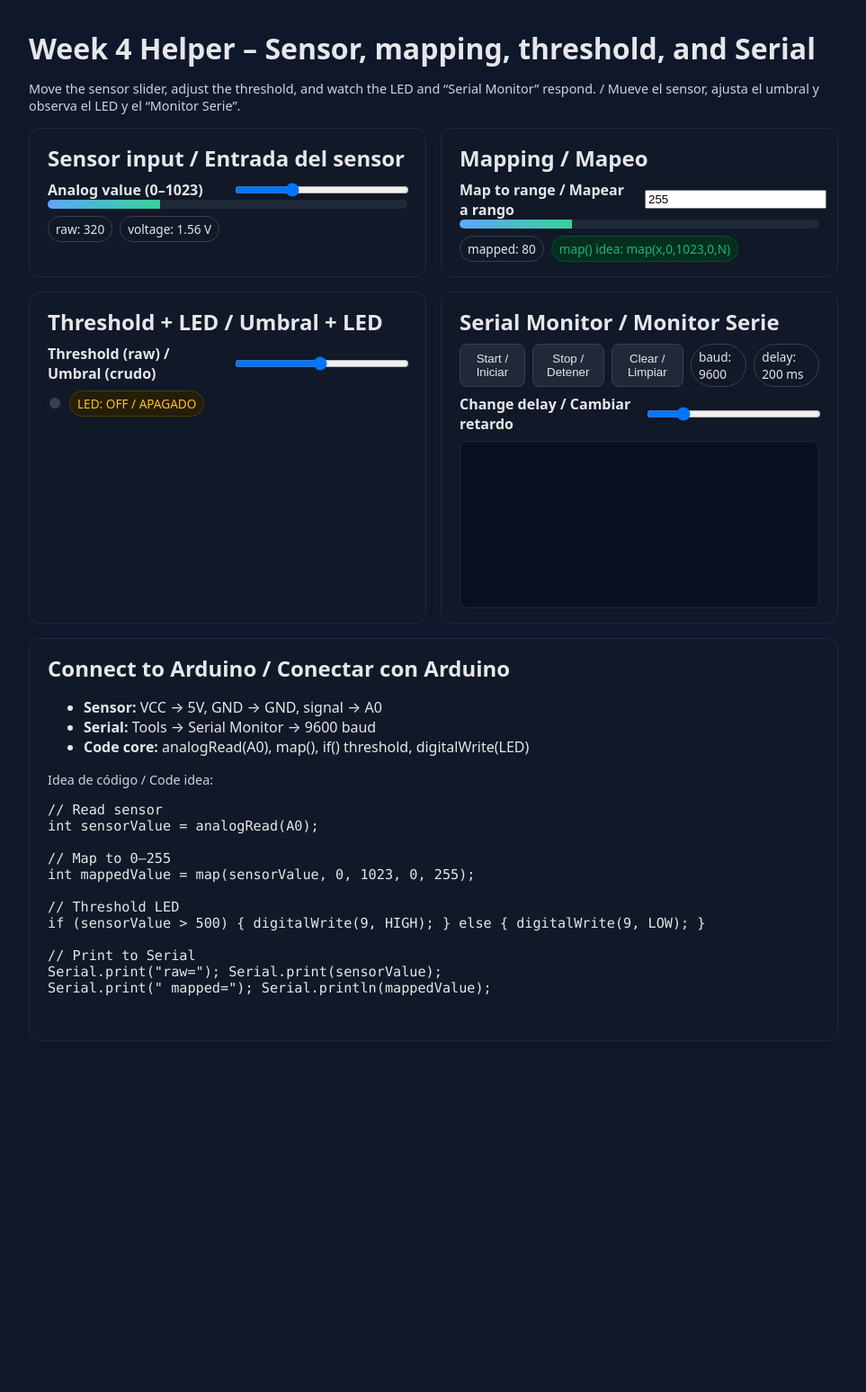
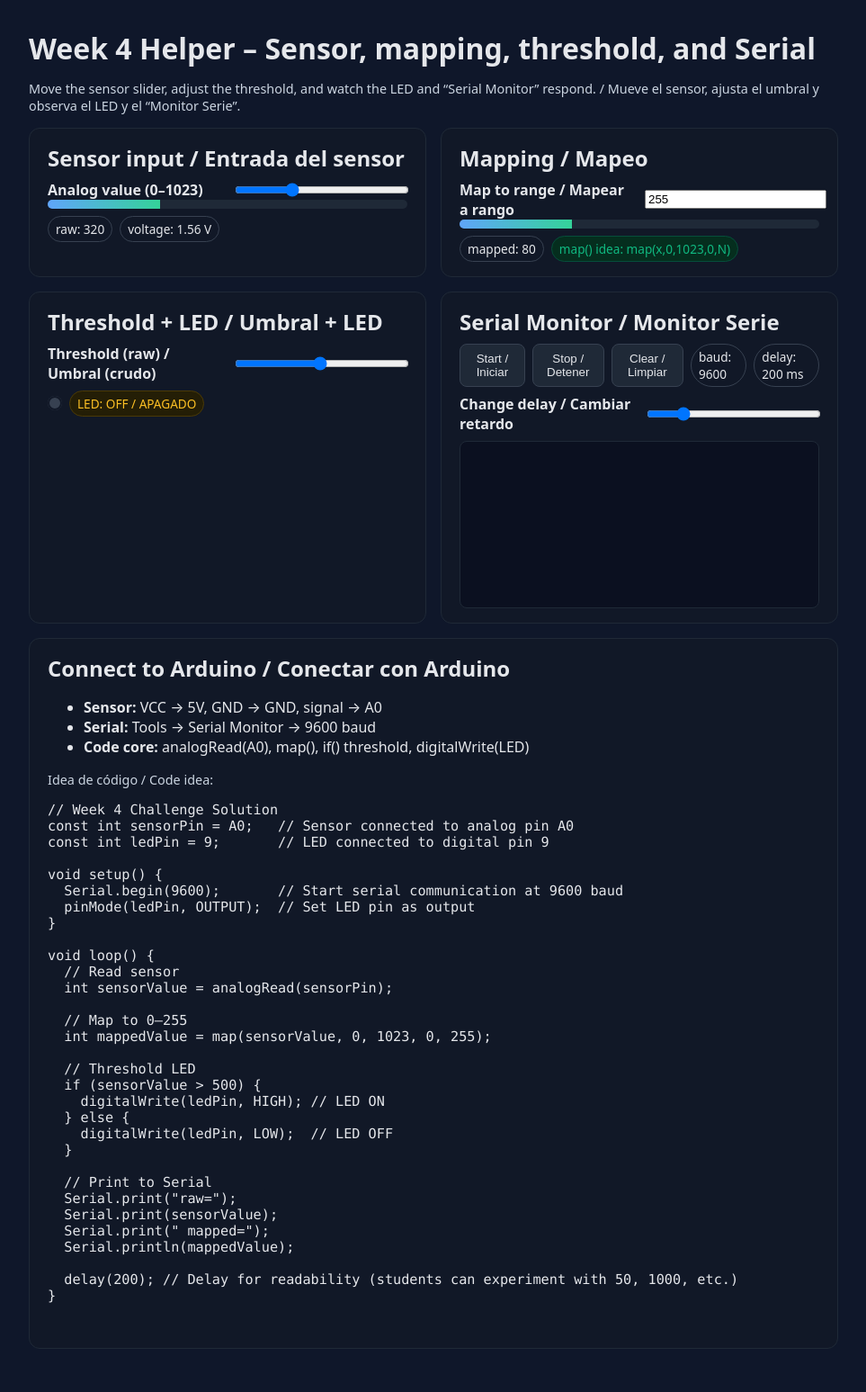
Before and after one commit to ImMrHh/arduino.journey, a Jekyll site: the page worksheets/week4-helper.html, which Jekyll copies as it is, in a window 1280 px wide. Shown: the whole page at 90% size, without its empty margins (158-1121 px from the left). Built offline with Jekyll 4.4.1, drawn with Linux system fonts in a browser that asks for light colours; before the commit the page ends 1205 px from its top, so only the background shows below that.

Commit message:
Update week4-helper.html

```diff
--- a/worksheets/week4-helper.html
+++ b/worksheets/week4-helper.html
@@ -101,18 +101,37 @@
     </ul>
     <p class="tip">Idea de código / Code idea:</p>
     <pre class="mono">
-// Read sensor
-int sensorValue = analogRead(A0);
+// Week 4 Challenge Solution
+const int sensorPin = A0;   // Sensor connected to analog pin A0
+const int ledPin = 9;       // LED connected to digital pin 9
 
-// Map to 0–255
-int mappedValue = map(sensorValue, 0, 1023, 0, 255);
+void setup() {
+  Serial.begin(9600);       // Start serial communication at 9600 baud
+  pinMode(ledPin, OUTPUT);  // Set LED pin as output
+}
 
-// Threshold LED
-if (sensorValue > 500) { digitalWrite(9, HIGH); } else { digitalWrite(9, LOW); }
+void loop() {
+  // Read sensor
+  int sensorValue = analogRead(sensorPin);
 
-// Print to Serial
-Serial.print("raw="); Serial.print(sensorValue);
-Serial.print(" mapped="); Serial.println(mappedValue);
+  // Map to 0–255
+  int mappedValue = map(sensorValue, 0, 1023, 0, 255);
+
+  // Threshold LED
+  if (sensorValue > 500) {
+    digitalWrite(ledPin, HIGH); // LED ON
+  } else {
+    digitalWrite(ledPin, LOW);  // LED OFF
+  }
+
+  // Print to Serial
+  Serial.print("raw=");
+  Serial.print(sensorValue);
+  Serial.print(" mapped=");
+  Serial.println(mappedValue);
+
+  delay(200); // Delay for readability (students can experiment with 50, 1000, etc.)
+}
     </pre>
   </div>
 </div>
```
